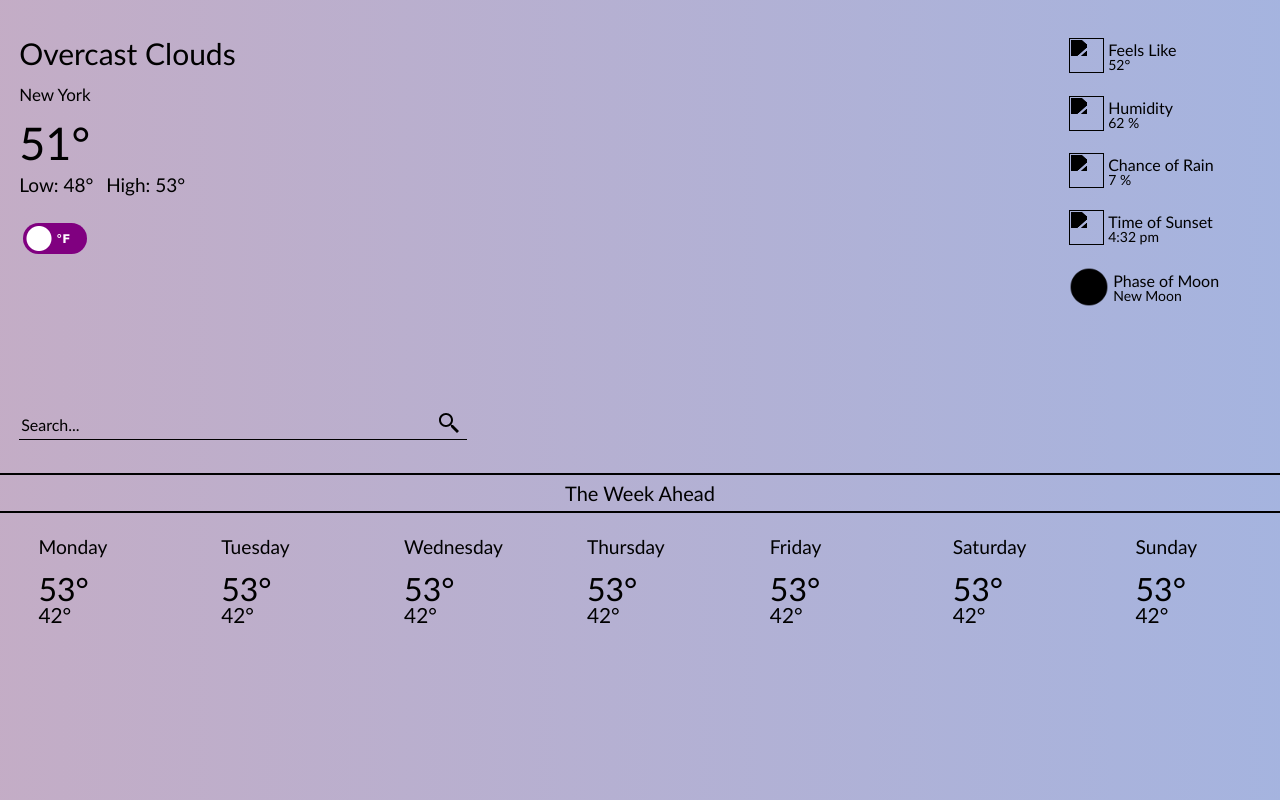
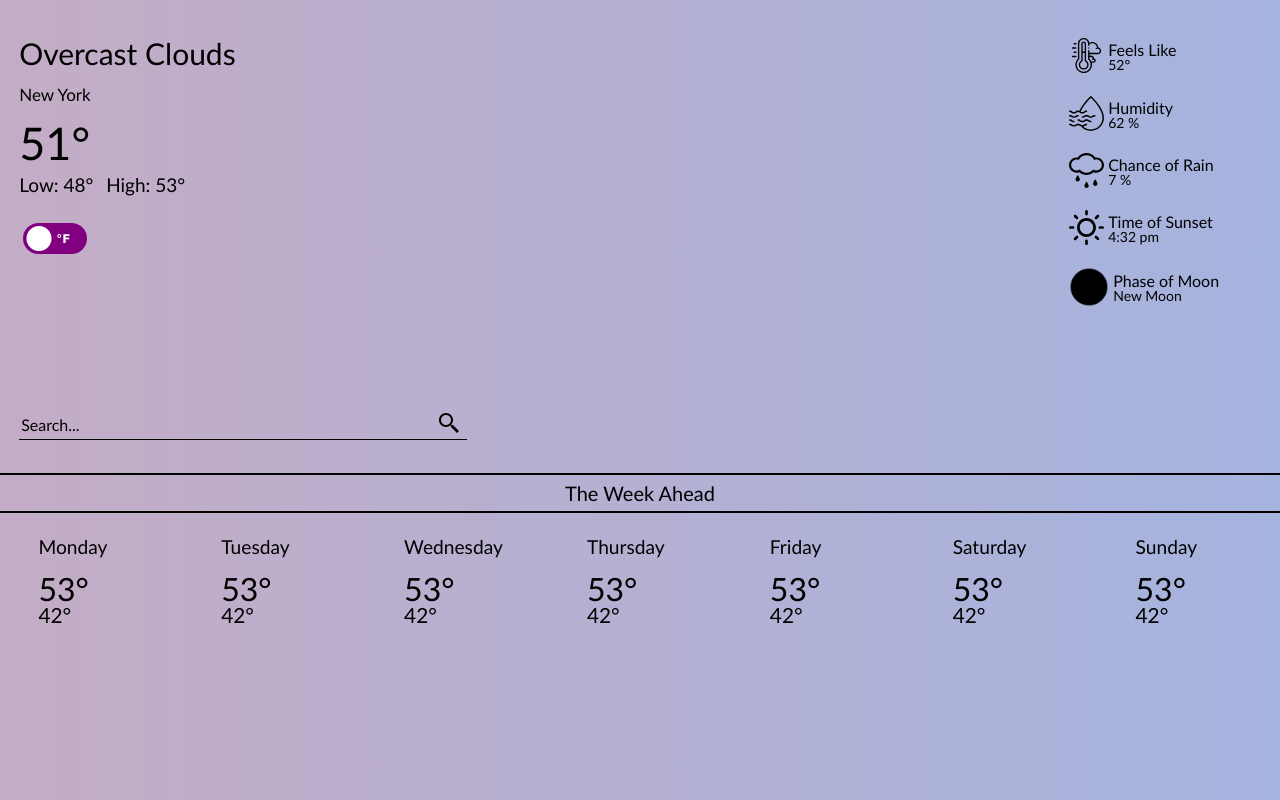
Before and after one commit to ChristopherCummins/weather-app, a website: page index.html in a window 1280 px wide. Shown: the top 800 px of the page. Drawn offline with nearby package versions, Linux system fonts and the light colour scheme; the site is published under a folder, as on GitHub Pages, so addresses that start at the root find nothing; no server answers.

Commit message:
change img source paths

```diff
--- a/index.html
+++ b/index.html
@@ -31,28 +31,28 @@
         </div>
         <div class = "rightDescriptionBox">
             <div class = "rightCategory">
-                <div class = "rightIcon"><img src = "/assets/thermo.svg" class = "filterSVG" height = "35" width = "35"/> </div>
+                <div class = "rightIcon"><img src = "assets/thermo.svg" class = "filterSVG" height = "35" width = "35"/> </div>
                 <div class = "rightInnerBox">
                     <div class = "rightHeading">Feels Like</div>
                     <div class = "rightDescription temp">52&#176;</div>
                 </div>
             </div>
             <div class = "rightCategory">
-                <div class = "rightIcon"><img src = "/assets/humidity.svg" class = "filterSVG" height = "35" width = "35"/> </div>
+                <div class = "rightIcon"><img src = "assets/humidity.svg" class = "filterSVG" height = "35" width = "35"/> </div>
                 <div class = "rightInnerBox">
                     <div class = "rightHeading">Humidity</div>
                     <div class = "rightDescription">62 %</div>
                 </div>
             </div>
             <div class = "rightCategory">
-                <div class = "rightIcon"><img src = "/assets/09d.svg" class = "filterSVG" height = "35" width = "35"/> </div>
+                <div class = "rightIcon"><img src = "assets/09d.svg" class = "filterSVG" height = "35" width = "35"/> </div>
                 <div class = "rightInnerBox">
                     <div class = "rightHeading">Chance of Rain</div>
                     <div class = "rightDescription">7 %</div>
                 </div>
             </div>
             <div class = "rightCategory">
-                <div class = "rightIcon"><img src = "/assets/01d.svg" class = "filterSVG" height = "35" width = "35"/> </div>
+                <div class = "rightIcon"><img src = "assets/01d.svg" class = "filterSVG" height = "35" width = "35"/> </div>
                 <div class = "rightInnerBox">
                     <div class = "rightHeading">Time of Sunset</div>
                     <div class = "rightDescription">4:32 pm</div>
```
